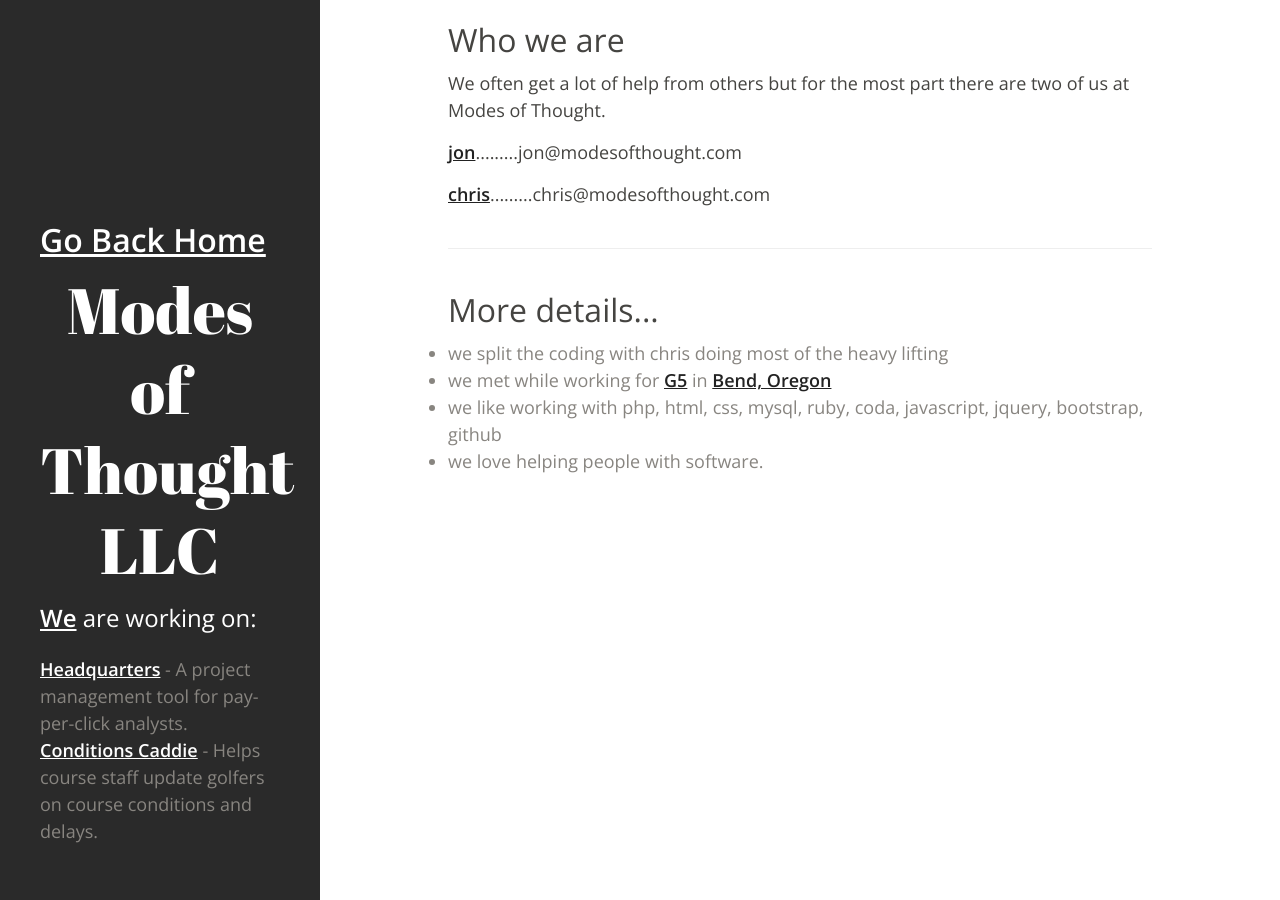
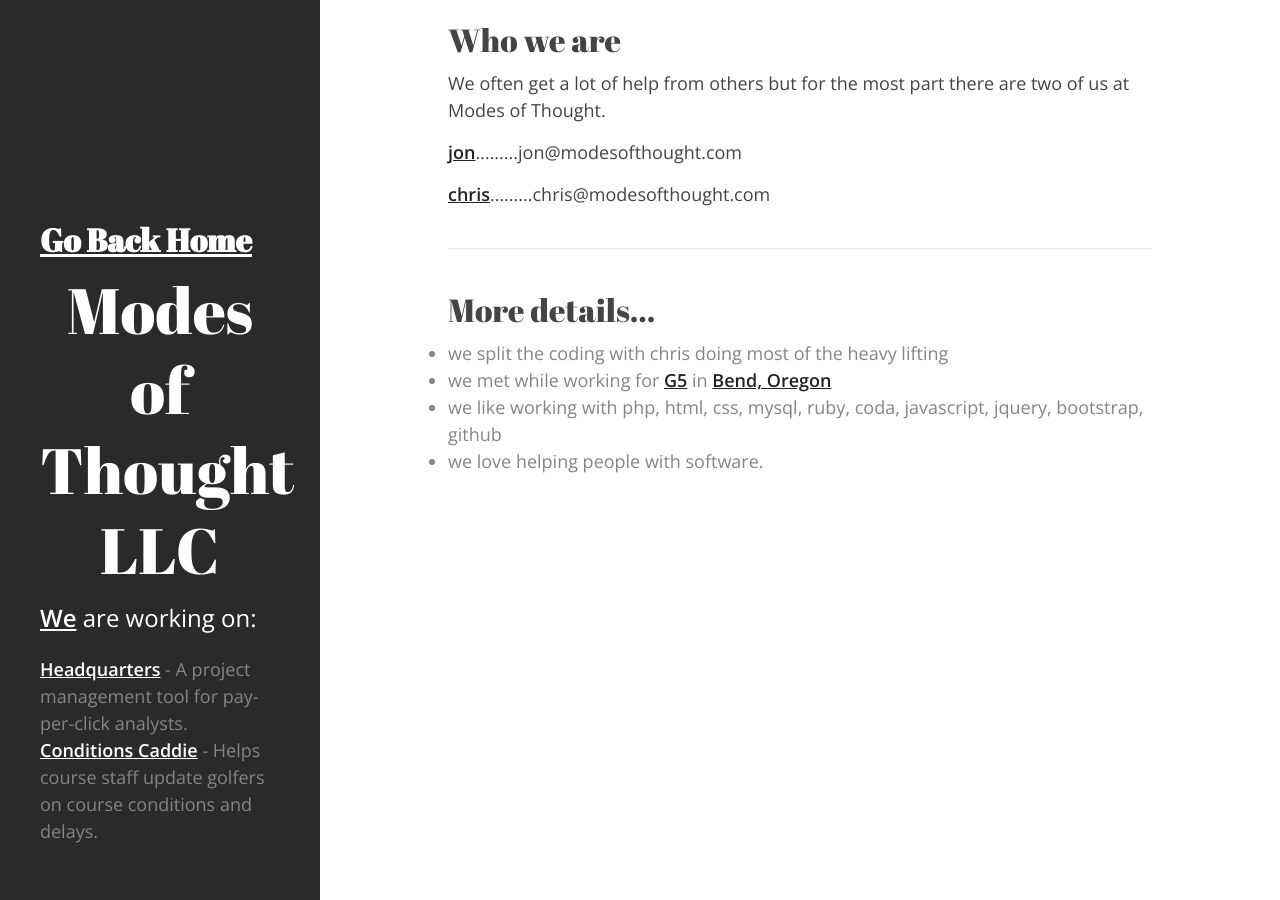
Before and after one commit to jdavis23/jdavis23.github.io, a Jekyll site: the page built from about.html, in a window 1280 px wide. Built offline with Jekyll 4.4.1, drawn with Linux system fonts in a browser that asks for light colours.

Commit message:
Update hyde.css

```diff
--- a/public/css/hyde.css
+++ b/public/css/hyde.css
@@ -49,6 +49,7 @@ h1, h2, h3, h4, h5, h6 {
   font-weight: 500;
   line-height: 1.25;
   text-rendering: optimizeLegibility;
+  font-family: "Abril Fatface";
 }
 h1 {
   font-size: 40px;
```
